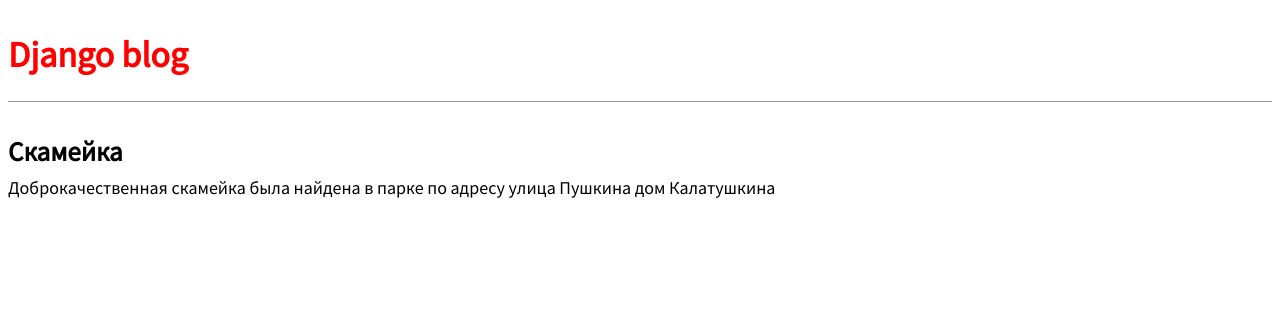
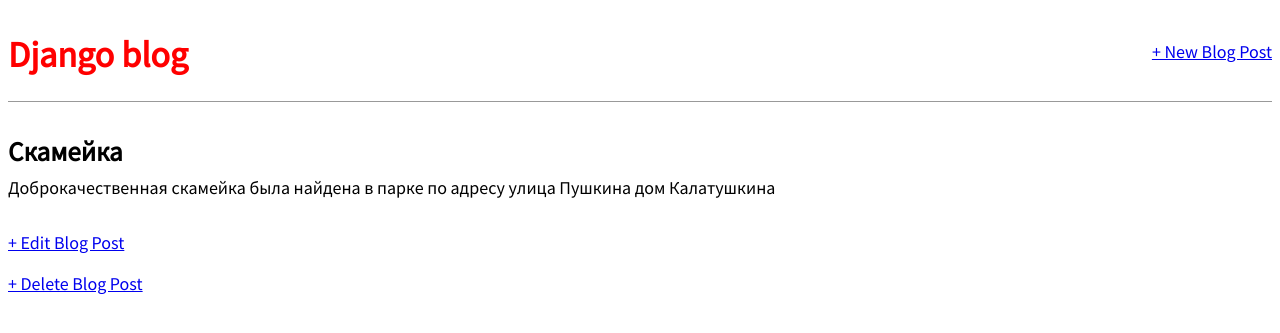
Before and after one commit to GreenUpOu/Django-BLOG-, a Django app: page /post/1/ in a window 1280 px wide. Shown: the top 333 px of the page. Run offline with Django 3.2, Linux system fonts and the light colour scheme; data comes from the database, SQL or seed files in the repository; both versions use the stored data as it was after the commit.

Commit message:
test, CRUD posts

```diff
--- a/blog/models.py
+++ b/blog/models.py
@@ -1,9 +1,14 @@
 from django.db import models
+from django.urls import reverse
+
 
 class Post(models.Model):
-    title = models.CharField(max_length= 200)
+    title = models.CharField(max_length=200)
     author = models.ForeignKey('auth.User', on_delete=models.CASCADE)
     body = models.TextField()
 
     def __str__(self):
         return self.title
+
+    def get_absolute_url(self):
+        return reverse('post_detail', args=[str(self.id)])
--- a/blog/urls.py
+++ b/blog/urls.py
@@ -4,5 +4,11 @@ from . import views
 
 urlpatterns = [
     path('', views.BlogListView.as_view(), name = 'home'),
-    path('post/<int:pk>/', views.BlogDetailView.as_view(), name = 'post_detail'),
+    path('post/<int:pk>/',
+         views.BlogDetailView.as_view(), name = 'post_detail'),
+    path('post/new/', views.BlogCreateView.as_view(), name = 'post_new'),
+    path('post/<int:pk>/edit/',
+         views.BLogUpdateView.as_view(), name = 'post_edit'),
+    path('post/<int:pk>/delete/',
+         views.BLogDeleteView.as_view(), name = 'post_delete'),
 ]
--- a/blog/views.py
+++ b/blog/views.py
@@ -1,5 +1,7 @@
 from django.shortcuts import render
 from django.views.generic import ListView, DetailView
+from django.views.generic.edit import CreateView, UpdateView, DeleteView
+from django.urls import reverse_lazy
 
 from .models import Post
 
@@ -12,3 +14,21 @@ class BlogListView(ListView):
 class BlogDetailView(DetailView):
     model = Post
     template_name = 'post_detail.html'
+
+
+class BlogCreateView(CreateView):
+    model = Post
+    template_name = 'post_new.html'
+    fields = '__all__'
+
+
+class BLogUpdateView(UpdateView):
+    model = Post
+    template_name = 'post_edit.html'
+    fields = ['title', 'body']
+
+
+class BLogDeleteView(DeleteView):
+    model = Post
+    template_name = 'post_delete.html'
+    success_url = reverse_lazy('home')
--- a/templates/base.html
+++ b/templates/base.html
@@ -2,14 +2,20 @@
 <html>
     <head>
         <title>Django blog</title>
-        <link href="https://fonts.googleapis.com/css?family=Source+Sans+Pro:ǓǏǏ" rel="stylesheet">
+        <link href="https://fonts.googleapis.com/css?family=Source+Sans+Pro:400" rel="stylesheet">
         <link rel="stylesheet" href="{% static 'css/base.css' %}">
     </head>
     <body>
+        <div class = "container">
         <header>
-            <h1><a href = '/'>Django blog</a></h1>
+            <div class="nav-left">
+                <h1><a href = "/">Django blog</a></h1>
+            </div>
+            <div class="nav-right">
+                <a href="{% url 'post_new' %}">+ New Blog Post</a>
+            </div>
         </header>
-        <div class = "container">
+
             {% block content %}
             {% endblock content %}
         </div>
--- a/templates/post_detail.html
+++ b/templates/post_detail.html
@@ -6,4 +6,6 @@
     <p>{{ object.body }}</p>
 </div>
 
+<p><a href="{% url 'post_edit' post.pk %}">+ Edit Blog Post</a></p>
+<p><a href="{% url 'post_delete' post.pk%}">+ Delete Blog Post</a></p>
 {% endblock content %}
```
Also changed, not shown: blog/tests.py (+25 -0 lines), templates/post_delete.html (added, +9 -0 lines), templates/post_edit.html (added, +9 -0 lines), templates/post_new.html (added, +9 -0 lines), db.sqlite3.
